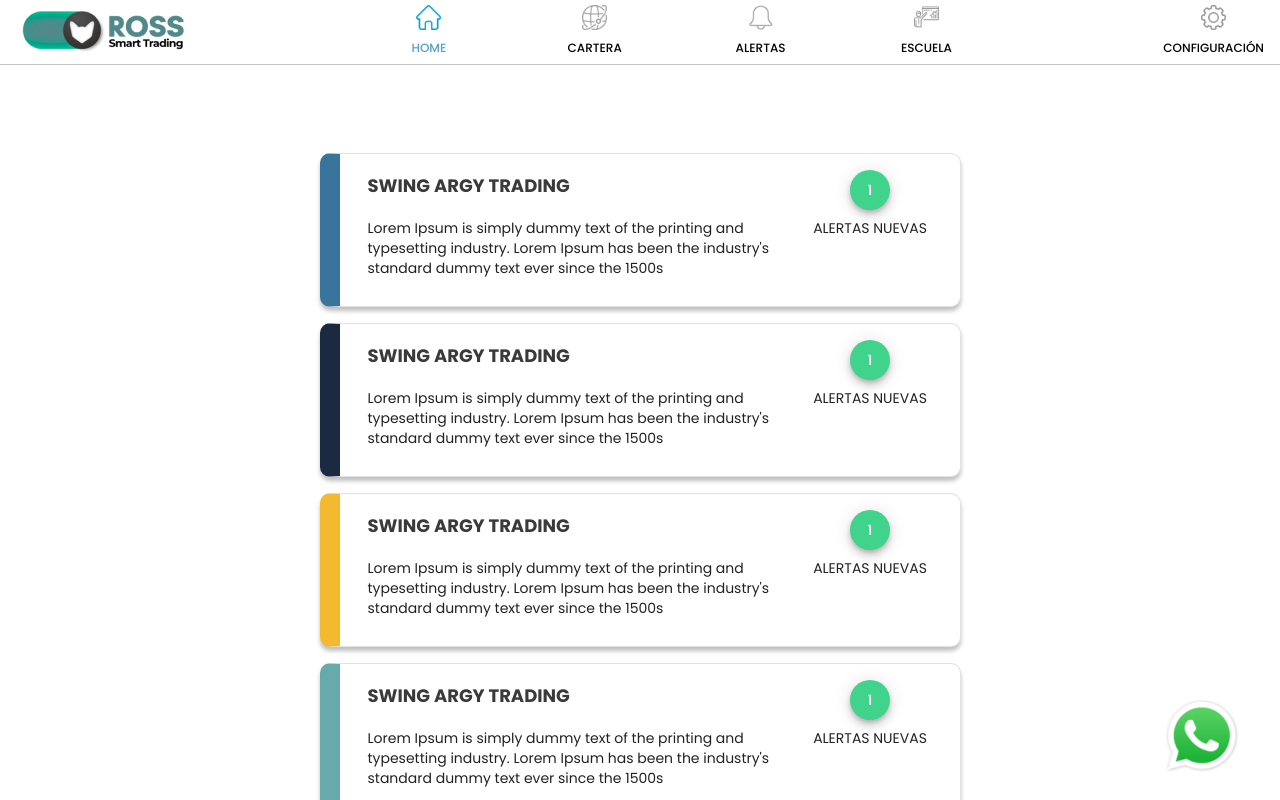
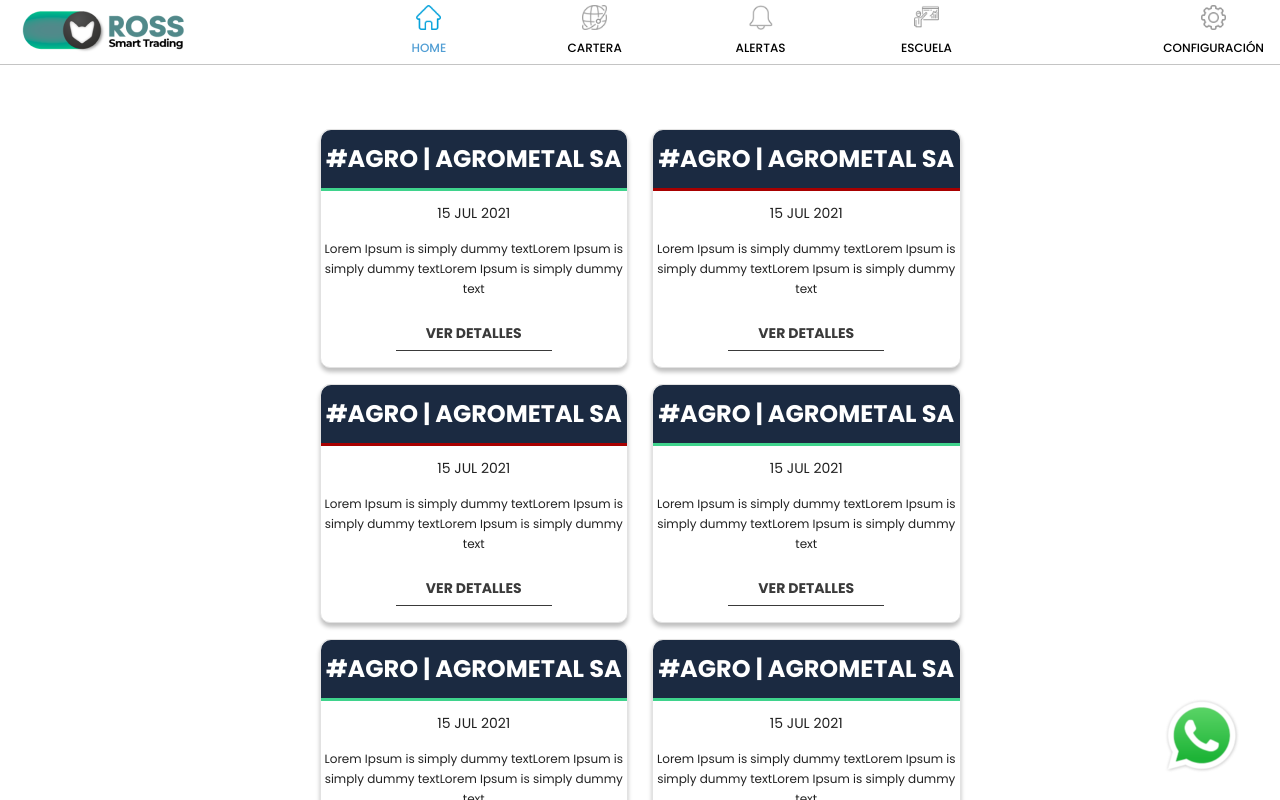
Before and after one commit to luponce/ross-smart-trading-web, an Angular app: page /admin/alertas in a window 1280 px wide. Built offline with nearby package versions, Linux system fonts and the light colour scheme; sample sign-in values are in the browser's storage.

Commit message:
Correcciones Alertas

```diff
--- a/src/app/admin/pages/alertas/alertas.component.css
+++ b/src/app/admin/pages/alertas/alertas.component.css
@@ -4,7 +4,7 @@
 }
 
 .texto-chico {
-    font-size: 9px;
+  font-size: 12px;
 }
 
 .titulo {
@@ -46,3 +46,34 @@
 .button-alerta {
   background-color: #3FD38C !important;
 }
+
+.titulo-alerta {
+  background-color: #1B2A41;
+  color: white;
+  text-align: center;
+  line-height: 18px;
+  font-weight: 700;
+  border-top-left-radius: 10px;
+  border-top-right-radius: 10px;
+  padding-bottom: 20px;
+  padding-top: 20px;
+}
+
+.border-rojo {
+  border-bottom: 3px solid #A80000;
+}
+
+.border-verde {
+  border-bottom: 3px solid #3FD38C;
+}
+
+.ver-detalle {
+  border-bottom: 1px solid;
+  padding-left: 30px;
+  padding-right: 30px;
+  padding-bottom: 7px;
+  color: #3A3A3A;
+  font-size: 14px;
+  font-weight: 700;
+  cursor: pointer;
+}
--- a/src/app/admin/pages/alertas/alertas.component.html
+++ b/src/app/admin/pages/alertas/alertas.component.html
@@ -1,5 +1,155 @@
 <div class="row mt-5 justify-content-center">
-  <div class="col-7 mt-4">
+
+  <div class="col-7">
+    <div class="row">
+
+      <div class="col-6 mt-3">
+        <mat-card class="card-alerta p-0 w-100">
+          <div class="row">
+            <div class="col-12">
+              <h1 class="titulo-alerta border-verde mb-1">#AGRO | AGROMETAL SA</h1>
+            </div>
+            <div class="col-12 text-center p-2">
+              <p>15 JUL 2021</p>
+              <p class="mt-3 texto-chico pl-2 pr-2 mb-2">Lorem Ipsum is simply dummy textLorem Ipsum is simply dummy
+                textLorem Ipsum is simply dummy text</p>
+            </div>
+            <div class="col-12 text-center p-2 mb-3">
+              <span class="ver-detalle mt-4" (click)="goToDetalle(1)">VER DETALLES</span>
+            </div>
+          </div>
+        </mat-card>
+      </div>
+
+      <div class="col-6 mt-3">
+        <mat-card class="card-alerta p-0 w-100">
+          <div class="row">
+            <div class="col-12">
+              <h1 class="titulo-alerta border-rojo mb-1">#AGRO | AGROMETAL SA</h1>
+            </div>
+            <div class="col-12 text-center p-2">
+              <p>15 JUL 2021</p>
+              <p class="mt-3 texto-chico pl-2 pr-2 mb-2">Lorem Ipsum is simply dummy textLorem Ipsum is simply dummy
+                textLorem Ipsum is simply dummy text</p>
+            </div>
+            <div class="col-12 text-center p-2 mb-3">
+              <span class="ver-detalle mt-4" (click)="goToDetalle(1)">VER DETALLES</span>
+            </div>
+          </div>
+        </mat-card>
+      </div>
+
+      <div class="col-6 mt-3">
+        <mat-card class="card-alerta p-0 w-100">
+          <div class="row">
+            <div class="col-12">
+              <h1 class="titulo-alerta border-rojo mb-1">#AGRO | AGROMETAL SA</h1>
+            </div>
+            <div class="col-12 text-center p-2">
+              <p>15 JUL 2021</p>
+              <p class="mt-3 texto-chico pl-2 pr-2 mb-2">Lorem Ipsum is simply dummy textLorem Ipsum is simply dummy
+                textLorem Ipsum is simply dummy text</p>
+            </div>
+            <div class="col-12 text-center p-2 mb-3">
+              <span class="ver-detalle mt-4" (click)="goToDetalle(1)">VER DETALLES</span>
+            </div>
+          </div>
+        </mat-card>
+      </div>
+
+      <div class="col-6 mt-3">
+        <mat-card class="card-alerta p-0 w-100">
+          <div class="row">
+            <div class="col-12">
+              <h1 class="titulo-alerta border-verde mb-1">#AGRO | AGROMETAL SA</h1>
+            </div>
+            <div class="col-12 text-center p-2">
+              <p>15 JUL 2021</p>
+              <p class="mt-3 texto-chico pl-2 pr-2 mb-2">Lorem Ipsum is simply dummy textLorem Ipsum is simply dummy
+                textLorem Ipsum is simply dummy text</p>
+            </div>
+            <div class="col-12 text-center p-2 mb-3">
+              <span class="ver-detalle mt-4" (click)="goToDetalle(1)">VER DETALLES</span>
+            </div>
+          </div>
+        </mat-card>
+      </div>
+
+      <div class="col-6 mt-3">
+        <mat-card class="card-alerta p-0 w-100">
+          <div class="row">
+            <div class="col-12">
+              <h1 class="titulo-alerta border-verde mb-1">#AGRO | AGROMETAL SA</h1>
+            </div>
+            <div class="col-12 text-center p-2">
+              <p>15 JUL 2021</p>
+              <p class="mt-3 texto-chico pl-2 pr-2 mb-2">Lorem Ipsum is simply dummy textLorem Ipsum is simply dummy
+                textLorem Ipsum is simply dummy text</p>
+            </div>
+            <div class="col-12 text-center p-2 mb-3">
+              <span class="ver-detalle mt-4" (click)="goToDetalle(1)">VER DETALLES</span>
+            </div>
+          </div>
+        </mat-card>
+      </div>
+
+      <div class="col-6 mt-3">
+        <mat-card class="card-alerta p-0 w-100">
+          <div class="row">
+            <div class="col-12">
+              <h1 class="titulo-alerta border-verde mb-1">#AGRO | AGROMETAL SA</h1>
+            </div>
+            <div class="col-12 text-center p-2">
+              <p>15 JUL 2021</p>
+              <p class="mt-3 texto-chico pl-2 pr-2 mb-2">Lorem Ipsum is simply dummy textLorem Ipsum is simply dummy
+                textLorem Ipsum is simply dummy text</p>
+            </div>
+            <div class="col-12 text-center p-2 mb-3">
+              <span class="ver-detalle mt-4" (click)="goToDetalle(1)">VER DETALLES</span>
+            </div>
+          </div>
+        </mat-card>
+      </div>
+
+      <div class="col-6 mt-3">
+        <mat-card class="card-alerta p-0 w-100">
+          <div class="row">
+            <div class="col-12">
+              <h1 class="titulo-alerta border-rojo mb-1">#AGRO | AGROMETAL SA</h1>
+            </div>
+            <div class="col-12 text-center p-2">
+              <p>15 JUL 2021</p>
+              <p class="mt-3 texto-chico pl-2 pr-2 mb-2">Lorem Ipsum is simply dummy textLorem Ipsum is simply dummy
+                textLorem Ipsum is simply dummy text</p>
+            </div>
+            <div class="col-12 text-center p-2 mb-3">
+              <span class="ver-detalle mt-4" (click)="goToDetalle(1)">VER DETALLES</span>
+            </div>
+          </div>
+        </mat-card>
+      </div>
+
+      <div class="col-6 mt-3">
+        <mat-card class="card-alerta p-0 w-100">
+          <div class="row">
+            <div class="col-12">
+              <h1 class="titulo-alerta border-rojo mb-1">#AGRO | AGROMETAL SA</h1>
+            </div>
+            <div class="col-12 text-center p-2">
+              <p>15 JUL 2021</p>
+              <p class="mt-3 texto-chico pl-2 pr-2 mb-2">Lorem Ipsum is simply dummy textLorem Ipsum is simply dummy
+                textLorem Ipsum is simply dummy text</p>
+            </div>
+            <div class="col-12 text-center p-2 mb-3">
+              <span class="ver-detalle mt-4" (click)="goToDetalle(1)">VER DETALLES</span>
+            </div>
+          </div>
+        </mat-card>
+      </div>
+    </div>
+  </div>
+
+  <!-- <div class="col-7 mt-4">
     <mat-card class="card-alerta mt-3" (click)="goToDetalle(1)" [ngClass]="{'border-azul': true}">
       <div class="row header">
         <div class="col-9">
@@ -94,7 +244,5 @@
         </div>
       </div>
     </mat-card>
-
-
-  </div>
+  </div> -->
 </div>
--- a/src/app/admin/pages/detalle-alerta/detalle-alerta.component.ts
+++ b/src/app/admin/pages/detalle-alerta/detalle-alerta.component.ts
@@ -1,4 +1,5 @@
 import { Component, OnInit } from '@angular/core';
+import { ActivatedRoute } from '@angular/router';
 
 @Component({
   selector: 'app-detalle-alerta',
@@ -7,7 +8,9 @@ import { Component, OnInit } from '@angular/core';
 })
 export class DetalleAlertaComponent implements OnInit {
 
-  constructor() { }
+  constructor(private activatedRoute: ActivatedRoute) {
+    console.log('ID DETALLE: ', this.activatedRoute.snapshot.params.id);
+  }
 
   ngOnInit(): void {
   }
```
Lines whose indentation alone changed are shown as unchanged.
